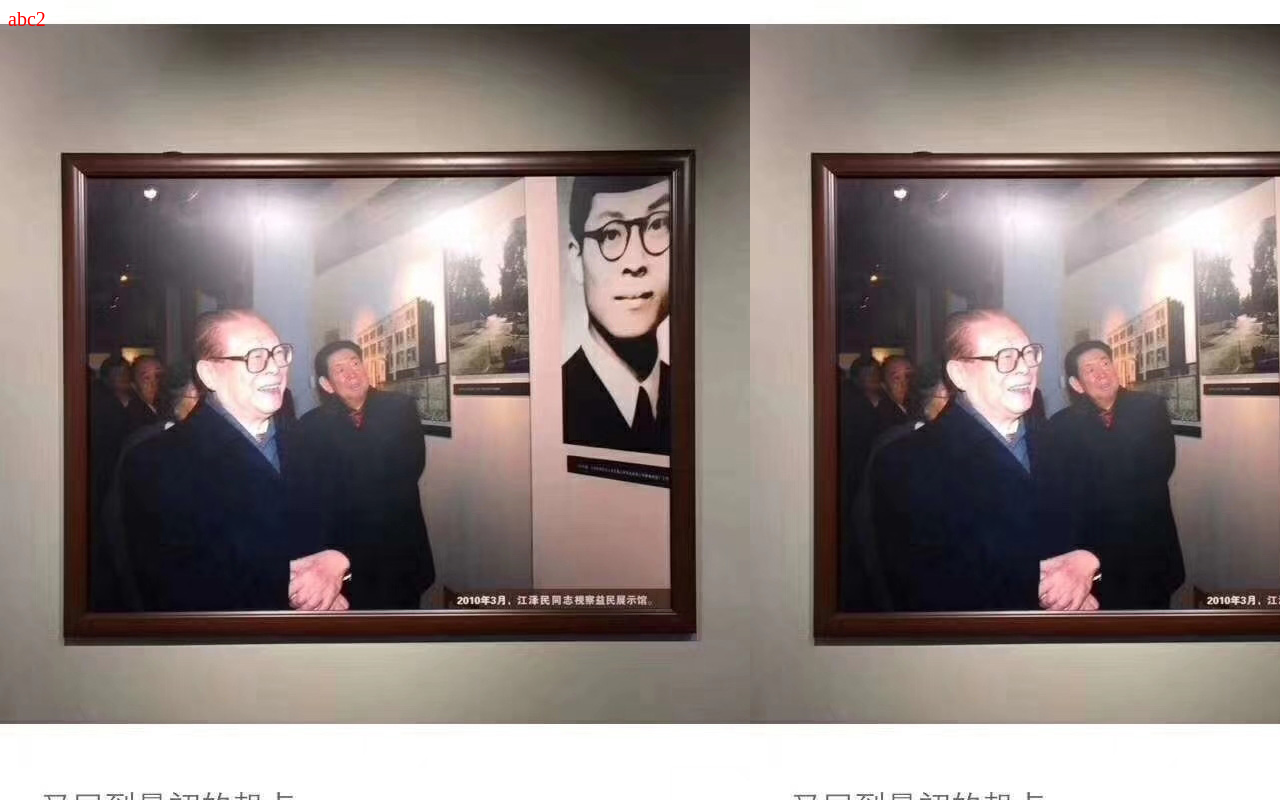
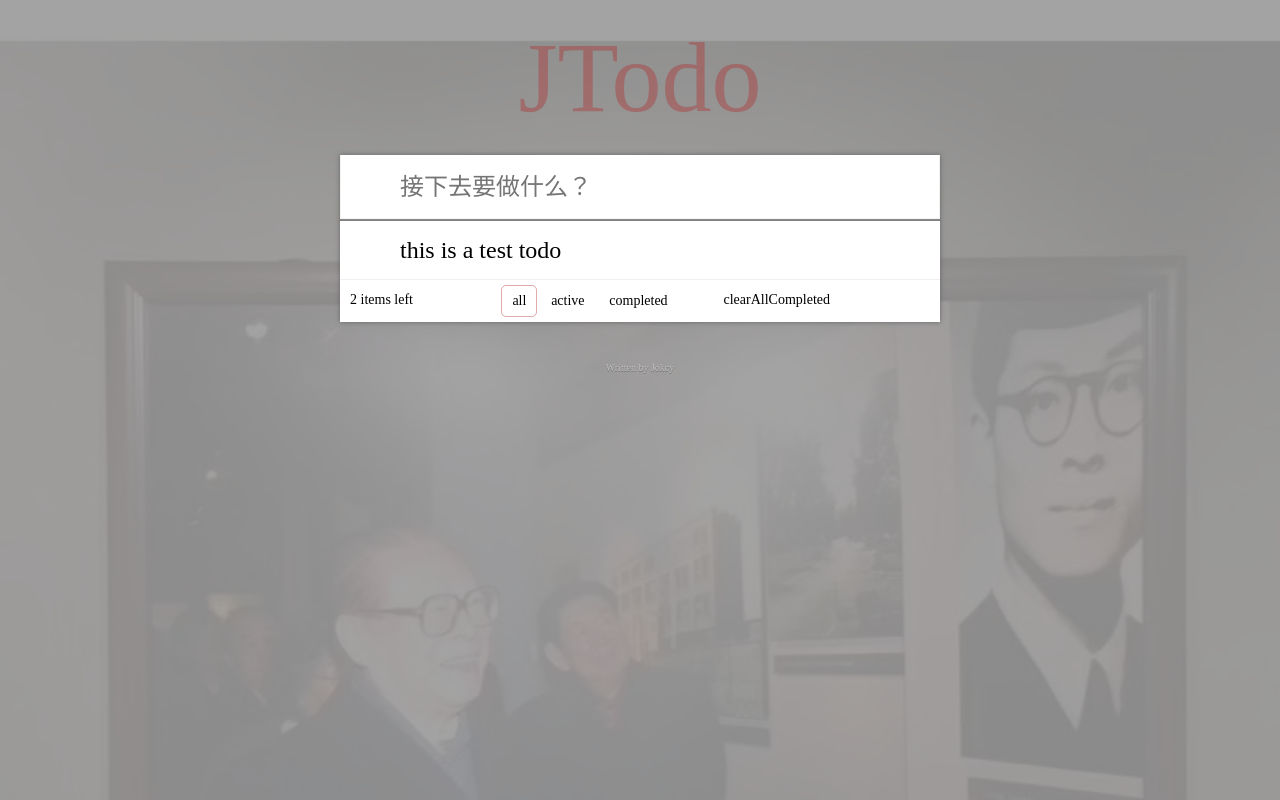
Before and after one commit to CosSalt/WebpackVueTodo, a Vue app: page / in a window 1280 px wide. Built offline with nearby package versions, Linux system fonts and the light colour scheme; the HTML template or start-up script is replaced by a standard one.

Commit message:
跟着做了一下Demo 只剩下业务逻辑了 明天在处理2018-03-08

```diff
--- a/src/app.vue
+++ b/src/app.vue
@@ -1,8 +1,20 @@
 <template>
-  <div class="test">{{text}}</div>
+  <div id='app'>
+    <div id="cover"></div>
+    <Header></Header>
+    <Todo></Todo>
+    <Footer></Footer>
+  </div>
 </template>
 <script>
+import Header from './todo/header.vue'
+import Footer from './todo/footer.jsx'
+import Todo from './todo/todo.vue'
+
 export default {
+  components:{
+    Header,Footer,Todo,
+  },
   data(){
     return{
       text: 'abc2'
@@ -10,8 +22,22 @@
   }
 }
 </script>
-<style  scoped>
-.test{
-  color:red;
-}
+<style lang='stylus' scoped>
+#app{
+    position absolute
+    left 0
+    right 0
+    top 0
+    bottom 0
+  }
+  #cover{
+      position absolute
+      left 0
+      right 0
+      top 0
+      bottom 0
+      background-color #999
+      opacity .9
+      z-index -1
+    }
 </style>
--- /dev/null
+++ b/src/assets/styles/footer.styl
@@ -0,0 +1,7 @@
+#footer{
+  margin-top 40px
+  text-align center
+  color: #bfbfbf;
+  font-size: 10px;
+  text-shadow: 0 1px 0 #6f6f6f;
+}
--- /dev/null
+++ b/src/assets/styles/global.styl
@@ -0,0 +1,14 @@
+htnl,body{
+  margin 0
+  padding 0
+  width 100%
+  height 100%
+}
+body{
+  background-image: url('../images/one.jpg');
+  background-size: cover;
+  background-position: top center;
+  font: 14px;
+  font-smoothing: antialiased;
+  font-weight: 300;
+}
--- a/src/index.js
+++ b/src/index.js
@@ -1,9 +1,7 @@
 import Vue from 'vue'
 import App from './app.vue'
 
-import './assets/styles/test.css'
-import './assets/styles/test-stylus.styl'
-import './assets/images/bg.jpg'
+import './assets/styles/global.styl'
 
 const vueRoot = document.createElement('div')
 document.body.appendChild(vueRoot);
--- /dev/null
+++ b/src/todo/footer.jsx
@@ -0,0 +1,16 @@
+import '../assets/styles/footer.styl'
+
+export default{
+  render(){
+    return(
+      <div id="footer">
+        <span>Written by {this.author}</span>
+      </div>
+    )
+  },
+  data(){
+    return{
+      author: 'Jokcy'
+    }
+  }
+}
--- /dev/null
+++ b/src/todo/header.vue
@@ -0,0 +1,17 @@
+<template>
+  <div class="main-header">
+    <h1>JTodo</h1>
+  </div>
+</template>
+
+<style lang="stylus" scoped>
+.main-header{
+  text-align center
+  h1{
+    font-size 100px
+    color: rgba(175,47,47,0.4)
+    font-weight 100
+    margin 20px
+  }
+}
+</style>
--- /dev/null
+++ b/src/todo/item.vue
@@ -0,0 +1,96 @@
+<template>
+  <div :class="['todo-item',todo.completed ? 'completed' : '']">
+    <input
+      type="checkbox"
+      class="toggle"
+      v-model="todo.completed"
+    >
+    <label>{{todo.content}}</label>
+    <button class="destory" @click='deleteTodo'></button>
+  </div>
+</template>
+
+<script>
+export default {
+  props:{
+    todo:{
+      type: Object,
+      required: true,
+    }
+  },
+  methods:{
+    deleteTodo(){
+
+    }
+  }
+}
+</script>
+
+<style lang="stylus" scoped>
+.todo-item{
+  posiotion relative
+  background-color #fff
+  font-size 24px
+  border-bottom 1px solid rgba(0,0,0,0.06)
+  &:hover{
+    .destory:after{
+      content: '*'
+    }
+  }
+  label{
+    white-space pre-line
+    word-break break-all
+    padding 15px 60px 15px 15px
+    margin-left 45px
+    display block
+    line-height 1.2
+    transition color 0.4s
+  }
+  &.completed{
+    label{
+      color #d9d9d9
+      text-decoration line-through
+    }
+  }
+}
+
+.toggle{
+  text-align center
+  height 40px
+  position absolute
+  top 0
+  bottom 0
+  margin auto 0
+  border none
+  appearance none
+  outline none
+  &:after{
+    width 10px
+    height 10px
+    //content url('../assets/images/bg.jpg')
+  }
+  &:checked:after{
+    width 10px
+    height 10px
+    //content url('../assets/images/one.jpg')
+  }
+}
+.destory{
+  position absolute
+  top 0
+  right 10px
+  bottom 0
+  width 40px
+  height 40px
+  margin auto 0
+  font-size 30px
+  color #cc9a9a
+  margin-bottom 11px
+  transition color 0.2s ease-out
+  background-color transparent
+  appearance none
+  border-width 0
+  cursor pointer
+  outline none
+}
+</style>
--- /dev/null
+++ b/src/todo/tabs.vue
@@ -0,0 +1,82 @@
+<template>
+  <div class="helper">
+    <span class="left">2 items left</span>
+    <span class="tabs">
+      <span
+        v-for="state in states"
+        :key='state'
+        :class="[state,filter === state ? 'actived' : '']"
+        @click="toggleFilter(state)"
+      >
+        {{state}}
+      </span>
+    </span>
+    <span class="clear" @click='clearAllCompleted'>clearAllCompleted</span>
+  </div>
+</template>
+
+<script>
+export default {
+  data(){
+    return {
+      states:['all','active','completed']
+    }
+  },
+  props:{
+    filter:{
+      type: String,
+      required: true
+    }
+  },
+  methods:{
+    toggleFilter(){
+
+    },
+    clearAllCompleted(){
+
+    },
+  }
+}
+</script>
+
+<style lang="stylus" scoped>
+.helper{
+  font-weight 100
+  display flex
+  justify-content space-space-between
+  padding 5px 0
+  line-height 30px
+  background-color #fff
+  font-size 14px
+  font-smoothing: antialiased
+}
+.left,.clear,.tabs{
+  padding 0 10px
+  box-sizing border-box
+}
+.left, .clear{
+  width 150px
+}
+.left{
+  text-align left
+}
+.clear{
+  text-align right
+  cursor pointer
+}
+.tabs{
+  width 200px
+  display flex
+  justify-content space-around
+  * {
+    display inline-block
+    padding 0 10px
+    cursor pointer
+    border 1px solid rgba(175,47,47,0)
+    &.actived{
+      border-color rgba(175,47,47,0.4)
+      border-radius 5px
+    }
+  }
+}
+</style>
--- /dev/null
+++ b/src/todo/todo.vue
@@ -0,0 +1,66 @@
+<template>
+  <section class="real-app">
+    <input
+      type="text"
+      class="add-input"
+      autofocus='autofocus'
+      placeholder='接下去要做什么？'
+      @keyup.enter="addTodo"
+    >
+    <Item :todo="todo"></Item>
+    <Tabs :filter="filter"></Tabs>
+  </section>
+</template>
+
+<script>
+import Item from './item.vue'
+import Tabs from './tabs.vue'
+export default {
+  components:{
+    Item,Tabs
+  },
+  data(){
+    return{
+      todo: {
+        id: 0,
+        content: 'this is a test todo',
+        completed: false
+      },
+      filter: 'all'
+    }
+  },
+  methods:{
+    addTodo(){
+
+    }
+  }
+}
+</script>
+
+<style lang="stylus" scoped>
+.real-app{
+  width 600px
+  margin 0 auto
+  box-shadow 0 0 5px #666
+}
+.add-input{
+  position: relative;
+  margin: 0;
+  width: 100%;
+  font-size: 24px;
+  font-family: inherit;
+  font-weight: inherit;
+  line-height: 1.4em;
+  border: 0;
+  outline: none;
+  color: inherit;
+  padding: 6px;
+  border: 1px solid #999;
+  box-shadow: inset 0 -1px 5px 0 #aabbcc;
+  box-sizing: border-box;
+  font-smoothing: antialiased;
+  padding: 16px 16px 16px 60px;
+  border: none;
+  box-shadow: inset 0 -2px 1px rgba(0,0,0,0.5)
+}
+</style>
```
